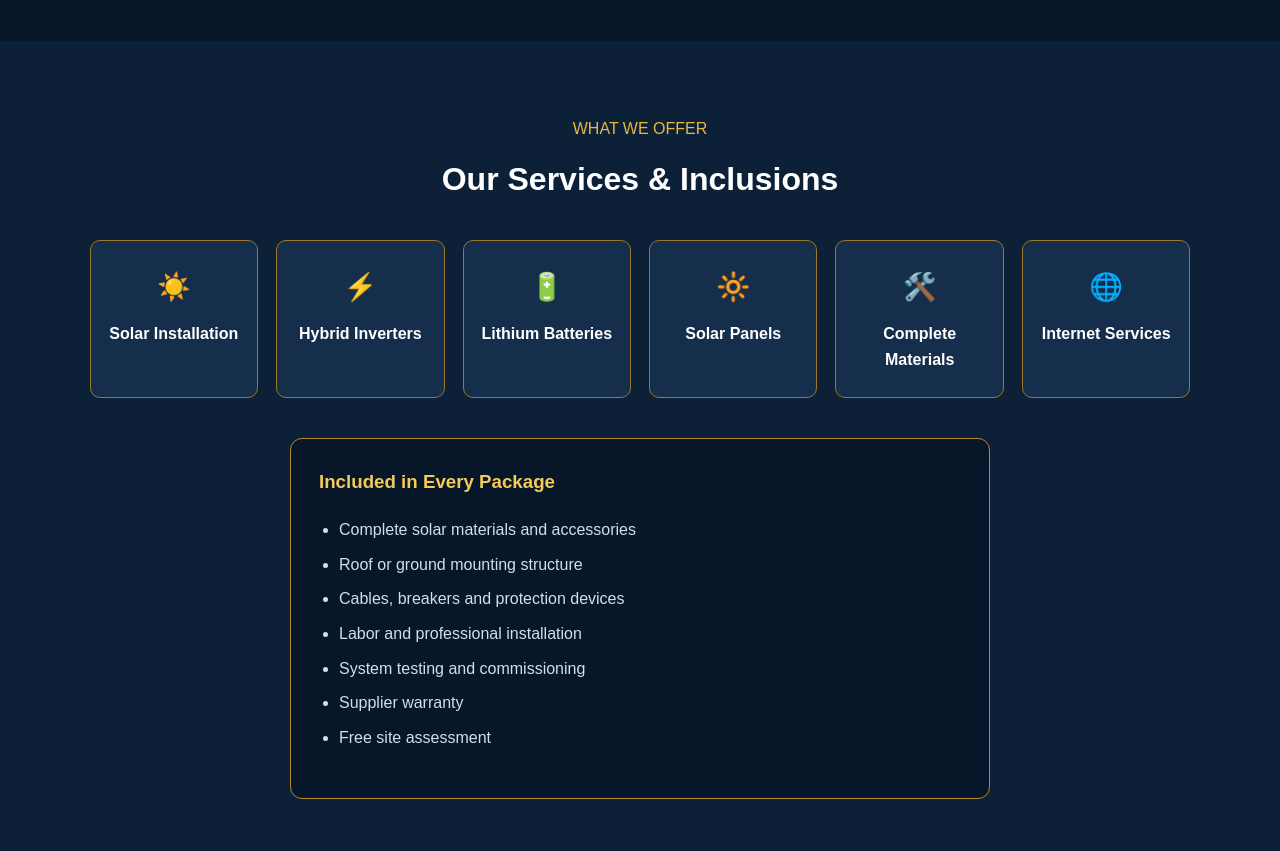
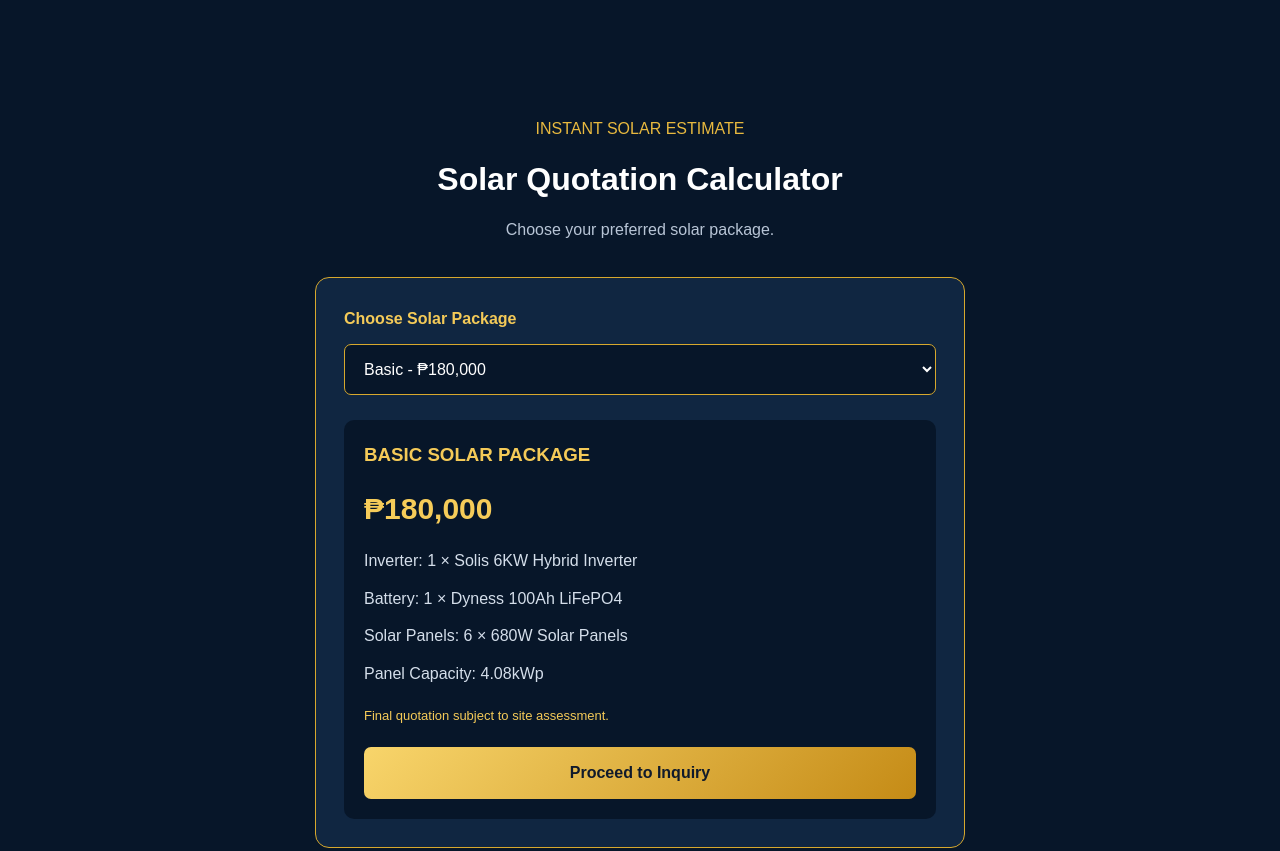
Before and after one commit to jaycaballero221-del/JayCaballero-Solar-Package, a plain HTML site: page index.html in a window 1280 px wide. Shown: the part 1660-2511 px from the top of the page. Drawn offline with Linux system fonts and the light colour scheme.

Commit message:
Update index.html

```diff
--- a/index.html
+++ b/index.html
@@ -98,6 +98,43 @@
   </div>
 </section>
 
+
+
+<section id="calculator" class="section calculator">
+  <span class="gold">INSTANT SOLAR ESTIMATE</span>
+  <h2>Solar Quotation Calculator</h2>
+  <p class="subtitle">Choose your preferred solar package.</p>
+
+  <div class="calculator-box">
+    <label for="solarPackage">Choose Solar Package</label>
+
+    <select id="solarPackage">
+      <option value="basic">Basic - ₱180,000</option>
+      <option value="standard">Standard - ₱250,000</option>
+      <option value="premium">Premium - ₱350,000</option>
+      <option value="ultimate">Ultimate - ₱550,000</option>
+    </select>
+
+    <div class="quote-result">
+      <h3 id="packageTitle">BASIC SOLAR PACKAGE</h3>
+      <div id="quotePrice" class="price">₱180,000</div>
+      <div id="quoteDetails">
+        <p>Inverter: 1 × Solis 6KW Hybrid Inverter</p>
+        <p>Battery: 1 × Dyness 100Ah LiFePO4</p>
+        <p>Solar Panels: 6 × 680W Solar Panels</p>
+        <p>Panel Capacity: 4.08kWp</p>
+      </div>
+      <p class="quote-note">
+        Final quotation subject to site assessment.
+      </p>
+      <a href="#contact" class="package-btn">
+        Proceed to Inquiry
+      </a>
+    </div>
+  </div>
+</section>
+
+
 <section id="services" class="section services">
   <span class="gold">WHAT WE OFFER</span>
   <h2>Our Services & Inclusions</h2>
```
